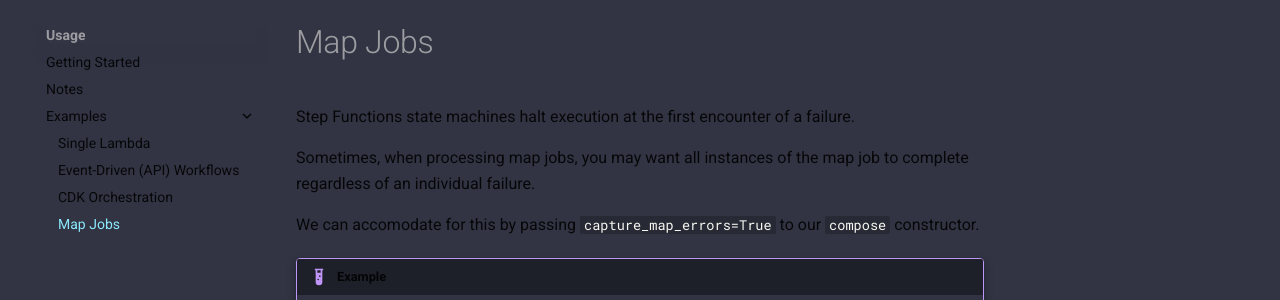
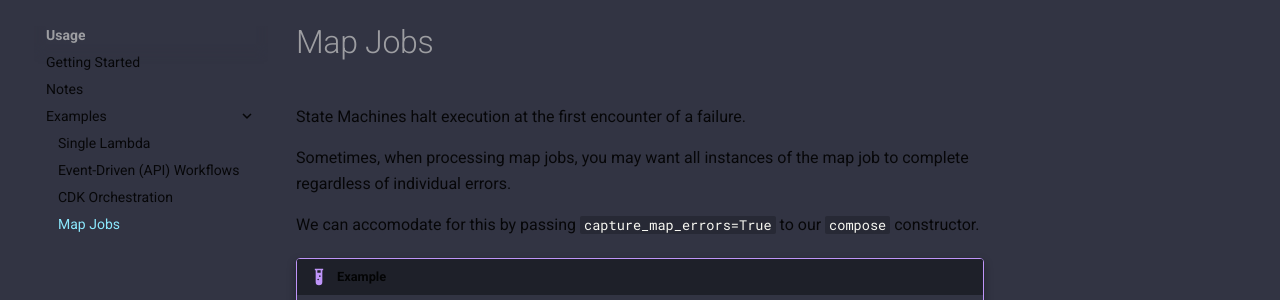
Before and after one commit to knowsuchagency/orkestra, an MkDocs documentation site: the page built from docs/examples/map_jobs.md, in a window 1280 px wide and 900 px high. Shown: the part 125-425 px from the top of the window. Built offline with MkDocs 1.6.1 and Material for MkDocs 9.7.7, drawn with Linux system fonts in a browser that asks for light colours; comment, search, counter and statistics services are not loaded.

Commit message:
improve some wording on map jobs docs

```diff
--- a/docs/examples/map_jobs.md
+++ b/docs/examples/map_jobs.md
@@ -1,7 +1,7 @@
-Step Functions state machines halt execution at the first encounter of a failure.
+State Machines halt execution at the first encounter of a failure.
 
 Sometimes, when processing map jobs, you may want all instances of the map job to complete regardless of
-an individual failure.
+individual errors.
 
 We can accomodate for this by passing `capture_map_errors=True` to our `compose` constructor.
 
```
